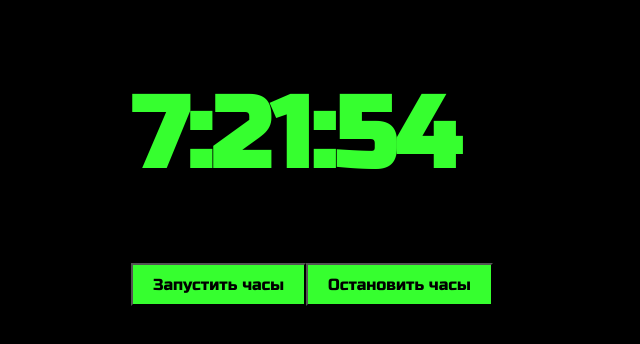
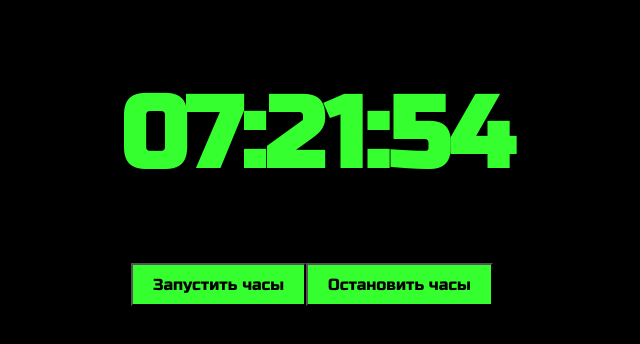
Before and after one commit to Sergey-Lesnevskiy/clock, a plain HTML site: page index.html in a window 1280 px wide. Both pictures are taken after a click on the button "Запустить часы". Shown: the whole page, without its empty margins (328-968 px from the left). Drawn offline with Linux system fonts and the light colour scheme.

Commit message:
fix: added zero after a single-digit natural number

```diff
--- a/index.js
+++ b/index.js
@@ -3,6 +3,7 @@ let timerId;
 
 const startButton = document.getElementById('start');
 startButton.addEventListener('click', function () {
+    clearInterval(timerId);
     timerId = setInterval(updateClock, 1000);
 });
 
@@ -16,8 +17,11 @@ stopButton.addEventListener('click', function () {
 function updateClock() {
     const clock = document.getElementById('clock');
     const now = new Date();
-    const hours = now.getHours()
-    const minutes = now.getMinutes()
-    const seconds = now.getSeconds()
+    let hours = now.getHours()
+    let minutes = now.getMinutes()
+    let seconds = now.getSeconds()
+    hours = hours < 10 ? `0${hours}`: hours;
+    minutes = minutes < 10 ? `0${minutes}`: minutes;
+    seconds= seconds < 10 ? `0${seconds}`: seconds;
     clock.textContent = hours + ':' + minutes + ':' + seconds;
 }
--- a/styles.css
+++ b/styles.css
@@ -5,7 +5,9 @@ body {
   font-weight: 400;
   font-size: 50px
 }
-
+h1 {
+  width: 384px;
+}
 
 button {
   background-color: rgb(54, 255, 47);
@@ -22,3 +24,7 @@ button {
   align-items: center;
   justify-content: center;
 }
+
+button:hover{
+  cursor: pointer;
+}
```
